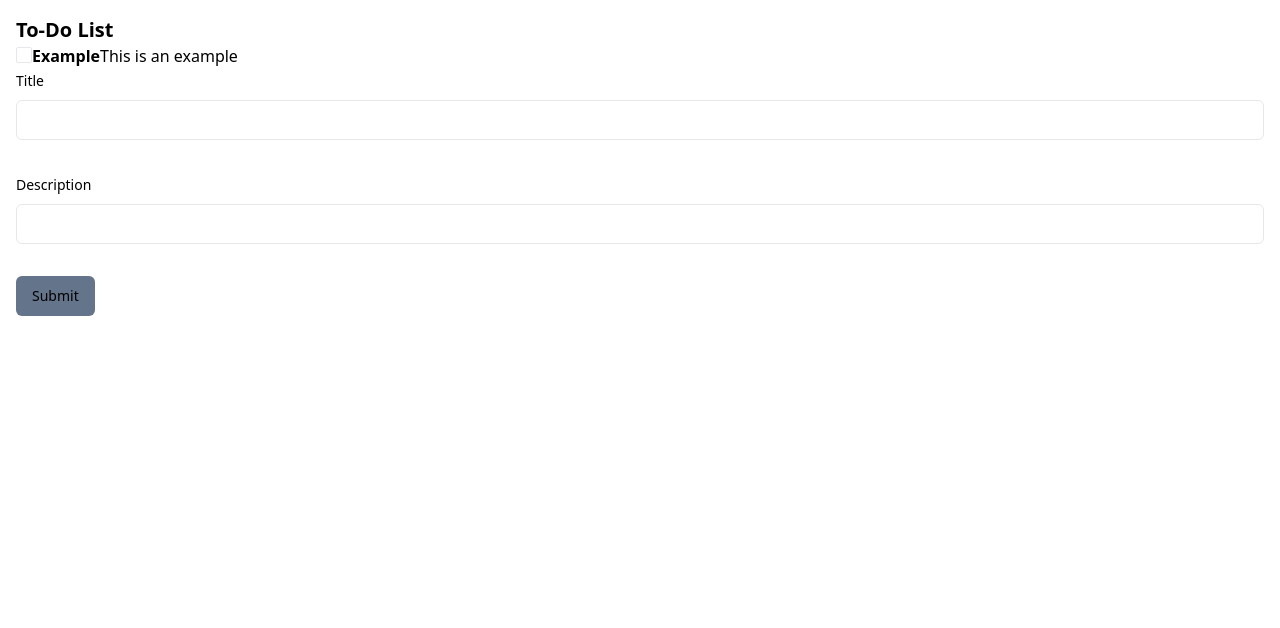
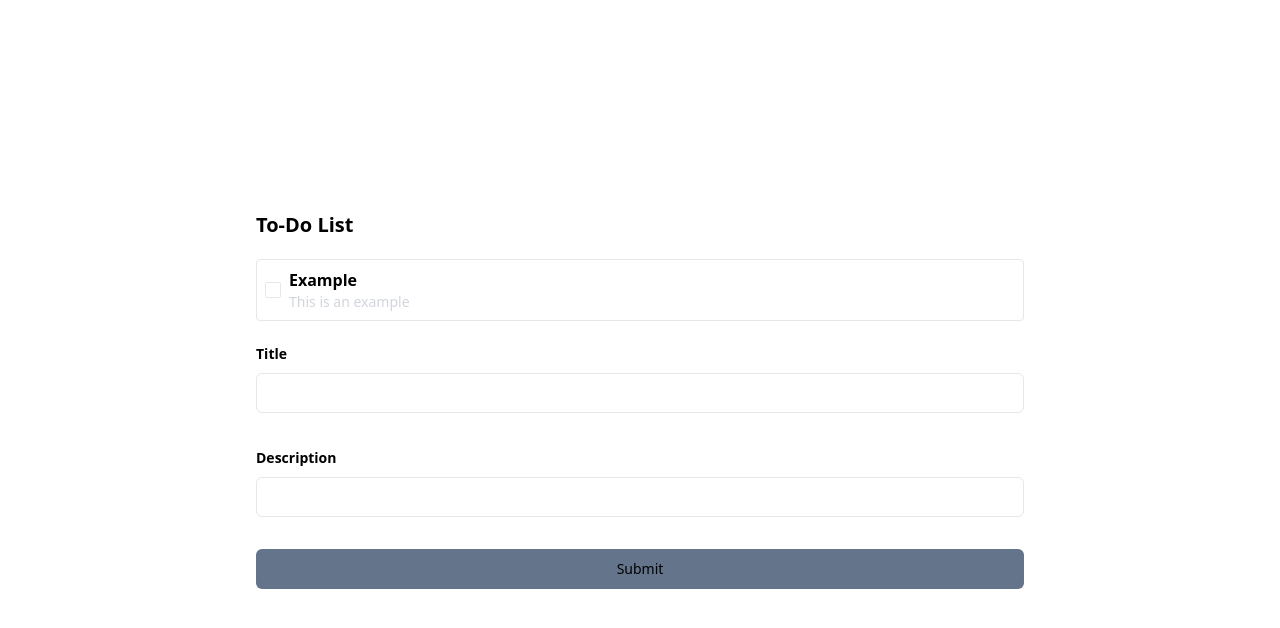
Before and after one commit to desantamaria/convex-todo, a Next.js app: page / in a window 1280 px wide. Shown: the top 628 px of the page. Built offline with nearby package versions, Linux system fonts and the light colour scheme.

Commit message:
Fix Styling

```diff
--- a/src/app/_components/new-todo-form.tsx
+++ b/src/app/_components/new-todo-form.tsx
@@ -47,7 +47,7 @@ const NewTodoForm = ({ onCreate }: ToDoFormProps) => {
           name="title"
           render={({ field }) => (
             <FormItem>
-              <FormLabel>Title</FormLabel>
+              <FormLabel className="font-semibold">Title</FormLabel>
               <FormControl>
                 <Input {...field} />
               </FormControl>
@@ -63,7 +63,7 @@ const NewTodoForm = ({ onCreate }: ToDoFormProps) => {
           name="description"
           render={({ field }) => (
             <FormItem>
-              <FormLabel>Description</FormLabel>
+              <FormLabel className="font-semibold">Description</FormLabel>
               <FormControl>
                 <Input {...field} />
               </FormControl>
@@ -74,7 +74,10 @@ const NewTodoForm = ({ onCreate }: ToDoFormProps) => {
             </FormItem>
           )}
         />
-        <Button className="bg-slate-500 hover:bg-slate-700" type="submit">
+        <Button
+          className="bg-slate-500 hover:bg-slate-700 w-full"
+          type="submit"
+        >
           Submit
         </Button>
       </form>
--- a/src/app/page.tsx
+++ b/src/app/page.tsx
@@ -16,24 +16,23 @@ export default function Home() {
   ]);
 
   return (
-    <div className="h-screen mx-auto p-4">
+    <div className="h-screen w-screen flex justify-center items-center">
+      <div className="w-[60vw] flex flex-col gap-5">
         <h1 className="text-xl font-bold">To-Do List</h1>
-      <ul>
+        <ul className="space-y-2">
           {todos.map(({ title, description, completed }, index) => (
-          <li key={index}>
-            <Checkbox
-              checked={completed}
-              onCheckedChange={(checked: boolean) =>
+            <ToDoItem
+              title={title}
+              description={description}
+              completed={completed}
+              onCompleteChanged={(newValue) => {
                 setTodos((prev) => {
                   const newTodos = [...prev];
-                  newTodos[index].completed = checked;
+                  newTodos[index].completed = newValue;
                   return newTodos;
-                })
-              }
-            ></Checkbox>
-            <span className="font-semibold">{title}</span>
-            {description}
-          </li>
+                });
+              }}
+            />
           ))}
         </ul>
         <NewTodoForm
@@ -46,7 +45,31 @@ export default function Home() {
           }}
         />
       </div>
+    </div>
   );
 }
 
-// function ToDoItem({title, description, complete, onCompleteChanged})
+function ToDoItem({
+  title,
+  description,
+  completed,
+  onCompleteChanged,
+}: {
+  title: string;
+  description: string;
+  completed: boolean;
+  onCompleteChanged: (newValue: boolean) => void;
+}) {
+  return (
+    <li className="flex gap-2 border rounded p-2 items-center">
+      <Checkbox
+        checked={completed}
+        onCheckedChange={(checked: boolean) => onCompleteChanged(checked)}
+      ></Checkbox>
+      <div>
+        <p className="font-semibold">{title}</p>
+        <p className="text-sm text-gray-300">{description}</p>
+      </div>
+    </li>
+  );
+}
```
Lines whose indentation alone changed are shown as unchanged.
